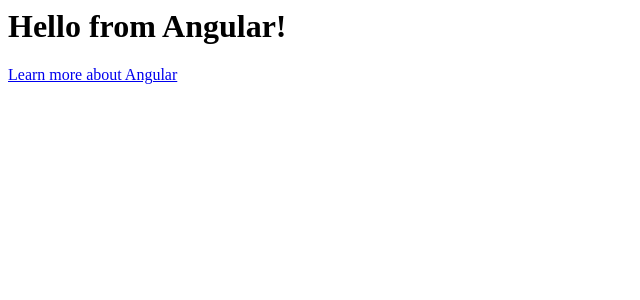
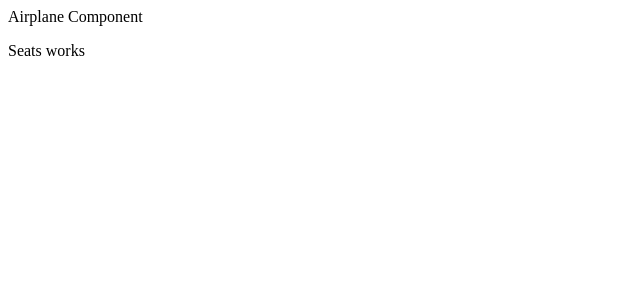
Before and after one commit to vinaysomawat/Airplane-Seat-Allocation, an Angular app: page / in a window 1280 px wide. Shown: the top 300 px of the page, without its empty margins (0-640 px from the left). Built offline with nearby package versions, Linux system fonts and the light colour scheme.

Commit message:
1 file modified, 5 added

```diff
--- /dev/null
+++ b/src/airplane/airplane.component.html
@@ -0,0 +1,2 @@
+<p>Airplane Component</p>
+<app-seats></app-seats>
--- /dev/null
+++ b/src/airplane/airplane.component.ts
@@ -0,0 +1,13 @@
+import { Component } from '@angular/core';
+import { CommonModule } from '@angular/common';
+import { SeatsComponent } from 'src/seats/seats.component';
+
+@Component({
+  selector: 'app-airplane',
+  standalone: true,
+  imports: [CommonModule, SeatsComponent],
+  templateUrl: './airplane.component.html',
+})
+export class AirplaneComponent {
+  name = 'Angular';
+}
--- a/src/main.ts
+++ b/src/main.ts
@@ -2,17 +2,14 @@
 import { Component } from '@angular/core';
 import { CommonModule } from '@angular/common';
 import { bootstrapApplication } from '@angular/platform-browser';
+import { AirplaneComponent } from './airplane/airplane.component';
+import { SeatsComponent } from './seats/seats.component';
 
 @Component({
   selector: 'my-app',
   standalone: true,
-  imports: [CommonModule],
-  template: `
-    <h1>Hello from {{name}}!</h1>
-    <a target="_blank" href="https://angular.io/start">
-      Learn more about Angular
-    </a>
-  `,
+  imports: [CommonModule, AirplaneComponent, SeatsComponent],
+  template: '<app-airplane></app-airplane>',
 })
 export class App {
   name = 'Angular';
--- /dev/null
+++ b/src/seats/seats.component.html
@@ -0,0 +1 @@
+<p>Seats works</p>
```
Also changed, not shown: src/seats/seats.component.ts (added, +10 -0 lines), src/airplane/airplane.scss (added).
